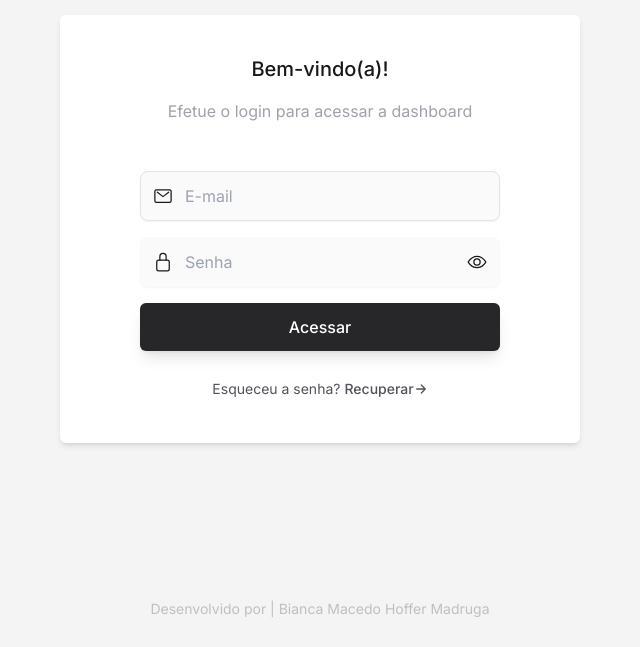
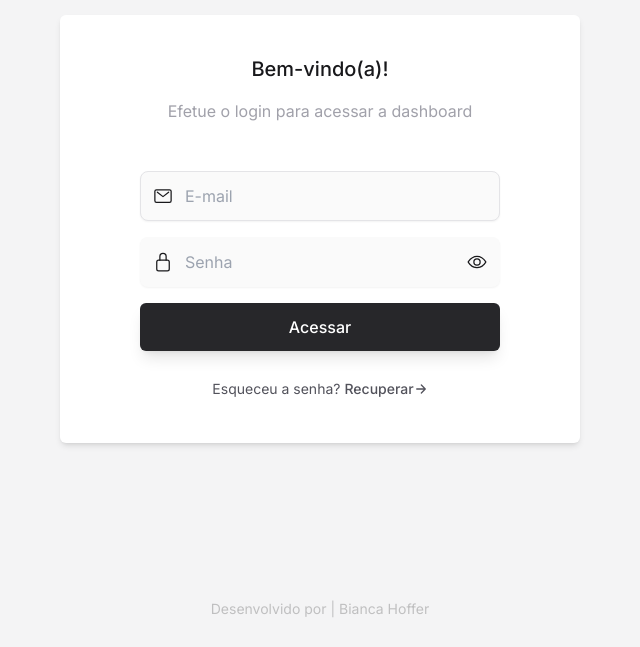
Before and after one commit to BiancaHoffer/dashboard-pedro, a Next.js app: page / in a window 1280 px wide. Shown: the part 153-800 px from the top of the page, without its empty margins (320-960 px from the left). Built offline with nearby package versions, Linux system fonts and the light colour scheme; no server answers.

Commit message:
adjuste footer page auth~

```diff
--- a/src/app/page.tsx
+++ b/src/app/page.tsx
@@ -97,8 +97,8 @@ export default function Home() {
           </button>
         }
       </form>
-      <a className="p-2 text-sm text-[#00000037] sm:text-xs text-center" href="https://www.linkedin.com/in/bianca-macedo-hoffer/" target="_blank">
-        Desenvolvido por | Bianca Macedo Hoffer Madruga
+      <a className="p-2 text-sm text-[#00000037] sm:text-xs text-center" href="https://biancahoffer.vercel.app/" target="_blank">
+        Desenvolvido por | Bianca Hoffer
       </a>
     </main>
   )
```
